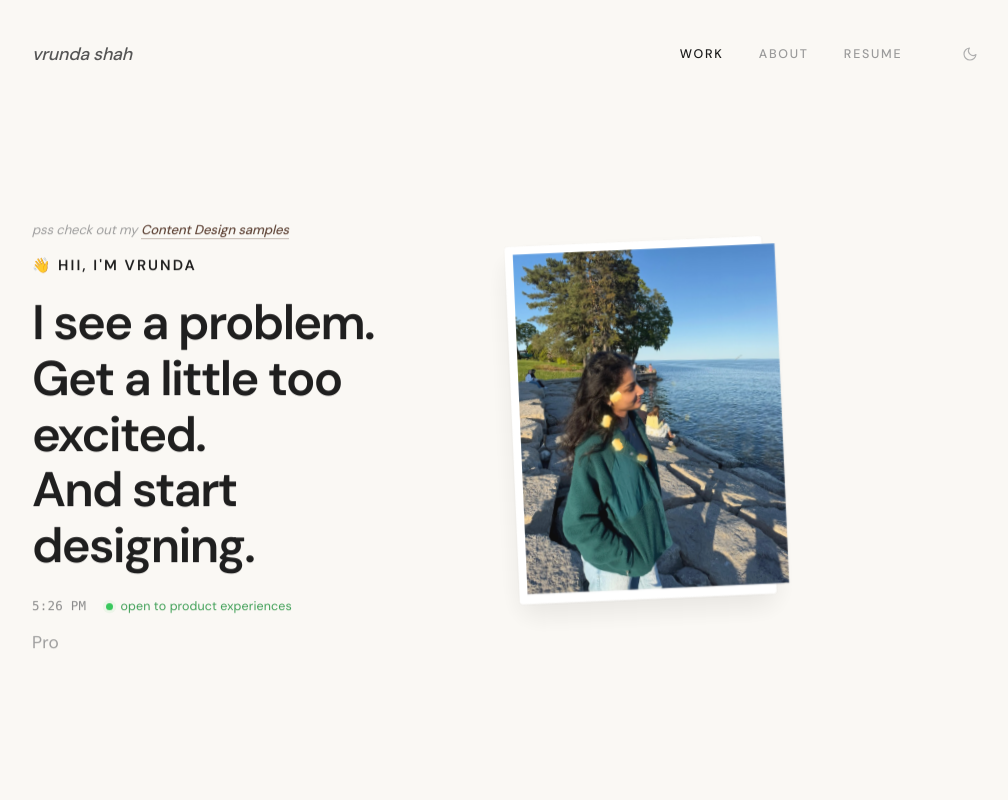
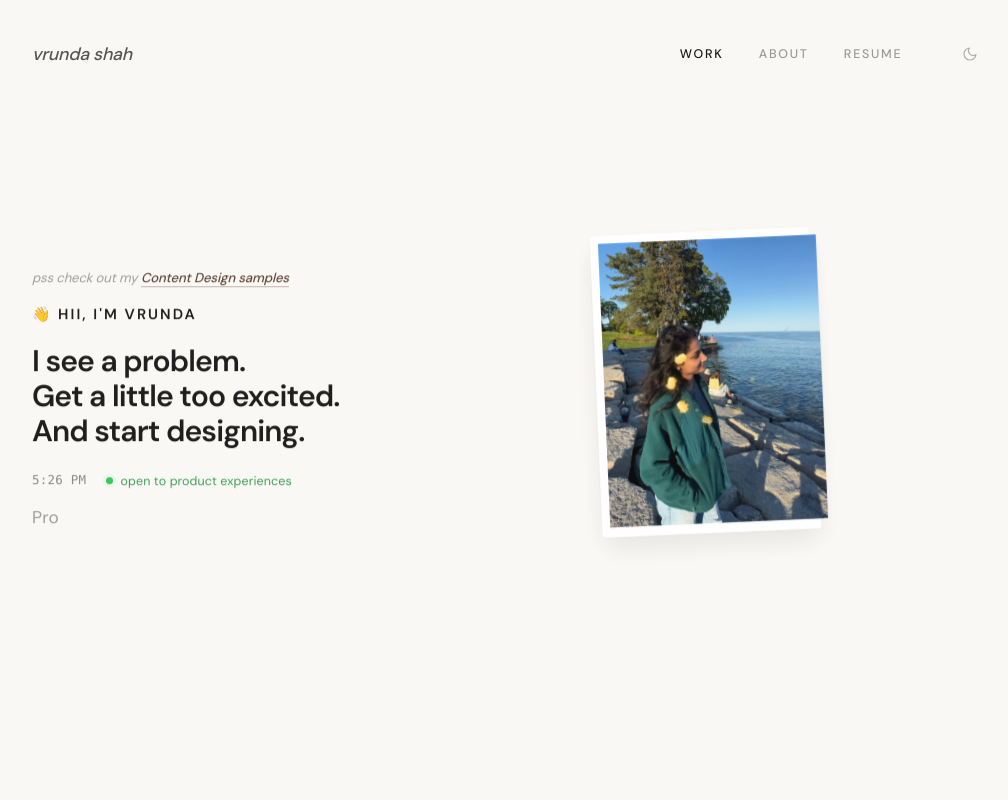
Before and after one commit to Vrundaa22/vrundashah_portfolio, a Next.js app: page / in a window 1280 px wide. Shown: the top 800 px of the page, without its empty margins (128-1136 px from the left). Built offline with nearby package versions, Linux system fonts and the light colour scheme; no server answers.

Commit message:
Keep hero taglines on one line and add sketch polaroid.
Slightly smaller headline and polaroids for single-line copy on desktop, plus lead gallery photo "late night sketching".

Co-authored-by: Cursor <cursoragent@cursor.com>

```diff
--- a/app/components/HomeView.tsx
+++ b/app/components/HomeView.tsx
@@ -120,11 +120,9 @@ export default function HomeView() {
               <span aria-hidden="true">👋</span> HII, I&apos;M VRUNDA
             </p>
             <h1 className="hero-headline hero-headline--mockup">
-              I see a problem.
-              <br />
-              Get a little too excited.
-              <br />
-              And start designing.
+              <span className="hero-headline-line">I see a problem.</span>
+              <span className="hero-headline-line">Get a little too excited.</span>
+              <span className="hero-headline-line">And start designing.</span>
             </h1>
             <p className="hero-status">
               <time suppressHydrationWarning>{time || "—:—"}</time>
--- a/app/elegant-overrides.css
+++ b/app/elegant-overrides.css
@@ -418,9 +418,9 @@ html[data-theme="dark"] .theme-toggle--elegant:hover {
 
 .hero--mockup {
   display: grid;
-  grid-template-columns: minmax(0, 1fr) minmax(0, min(500px, 100%));
+  grid-template-columns: minmax(0, 1.06fr) minmax(0, min(400px, 42%));
   align-items: center;
-  gap: clamp(1.5rem, 4vw, 3.5rem);
+  gap: clamp(1.25rem, 3.2vw, 2.75rem);
   min-height: auto;
   padding: 0 0 clamp(5.5rem, 14vh, 9rem);
   margin-bottom: clamp(1.5rem, 4vh, 2.5rem);
@@ -496,13 +496,27 @@ html[data-theme="dark"] .hero-eyebrow {
 
 .hero-headline--mockup {
   margin: 0;
-  max-width: min(12.5em, 100%);
-  font-family: var(--font-dm-sans), "DM Sans", system-ui, sans-serif;
-  font-size: clamp(2rem, 4.6vw, 3.05rem);
+  max-width: 100%;
+  font-family: var(--font-dm-sans), "DM Sans", system-ui, sans-serif;
+  font-size: clamp(1.72rem, 2.65vw, 2.42rem);
   font-weight: 600;
-  letter-spacing: -0.035em;
-  line-height: 1.14;
+  letter-spacing: -0.03em;
+  line-height: 1.16;
   color: #1a1a1a;
+}
+
+.hero-headline-line {
+  display: block;
+}
+
+@media (min-width: 901px) {
+  .hero-headline--mockup {
+    font-size: clamp(1.78rem, 2.35vw, 2.35rem);
+  }
+
+  .hero-headline-line {
+    white-space: nowrap;
+  }
 }
 
 html[data-theme="dark"] .hero-headline--mockup {
@@ -670,7 +684,7 @@ html[data-theme="dark"] .hero-brand--rbc {
   flex-direction: column;
   align-items: center;
   justify-content: center;
-  min-height: clamp(320px, 40vh, 420px);
+  min-height: clamp(280px, 34vh, 380px);
   padding: 0.5rem 0 0;
   width: 100%;
 }
@@ -679,9 +693,9 @@ html[data-theme="dark"] .hero-brand--rbc {
   display: grid;
   grid-template-columns: minmax(0, 1.15fr) minmax(0, 0.85fr);
   grid-template-rows: repeat(2, minmax(0, 1fr));
-  gap: clamp(0.55rem, 1.4vw, 0.8rem);
-  width: min(100%, 440px);
-  min-height: clamp(290px, 34vw, 370px);
+  gap: clamp(0.5rem, 1.2vw, 0.72rem);
+  width: min(100%, 392px);
+  min-height: clamp(262px, 30vw, 338px);
 }
 
 .hero-clicks-polaroid {
@@ -758,13 +772,13 @@ html[data-theme="dark"] .hero-brand--rbc {
 
 .hero-clicks-polaroid--lakeside .hero-clicks-photo {
   aspect-ratio: 4 / 5.2;
-  min-height: clamp(240px, 30vw, 320px);
+  min-height: clamp(214px, 26vw, 284px);
 }
 
 .hero-clicks-polaroid--vrunda .hero-clicks-photo,
 .hero-clicks-polaroid--sunset .hero-clicks-photo {
   aspect-ratio: 3 / 4;
-  min-height: clamp(112px, 14vw, 148px);
+  min-height: clamp(100px, 12.5vw, 132px);
 }
 
 .hero-clicks-photo {
@@ -866,18 +880,18 @@ html[data-theme="dark"] .hero-clicks-label {
 
 @media (min-width: 960px) {
   .hero-clicks-stack {
-    width: 460px;
-    min-height: 390px;
-    gap: 0.85rem;
+    width: 392px;
+    min-height: 338px;
+    gap: 0.72rem;
   }
 
   .hero-clicks-polaroid--lakeside .hero-clicks-photo {
-    min-height: 340px;
+    min-height: 284px;
   }
 
   .hero-clicks-polaroid--vrunda .hero-clicks-photo,
   .hero-clicks-polaroid--sunset .hero-clicks-photo {
-    min-height: 158px;
+    min-height: 132px;
   }
 }
 
```
Also changed, not shown: app/components/AboutPolaroids.tsx (+8 -0 lines), public/about/life/late-night-sketching.jpg (added).
